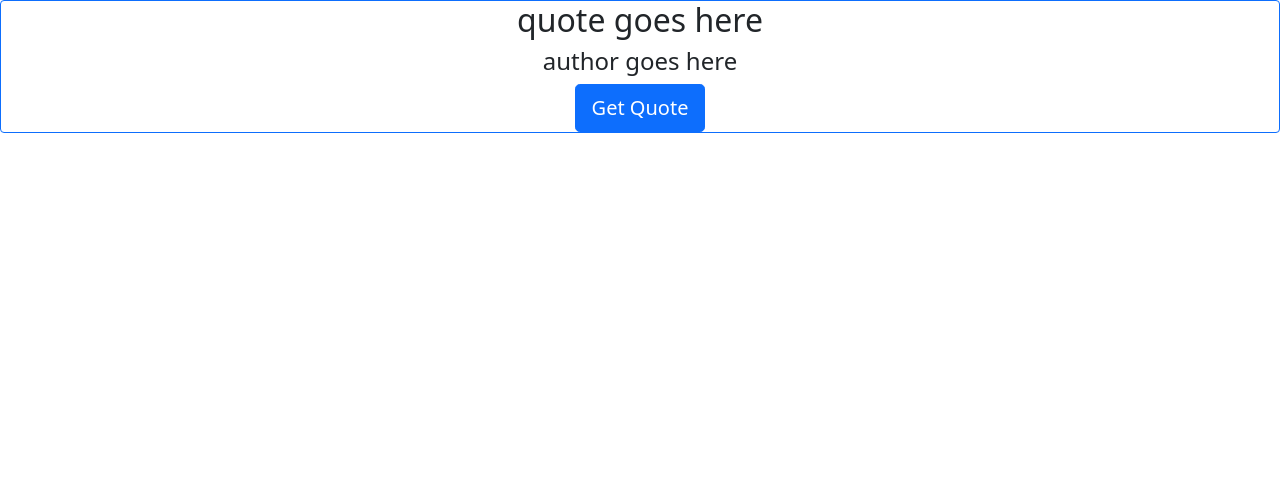
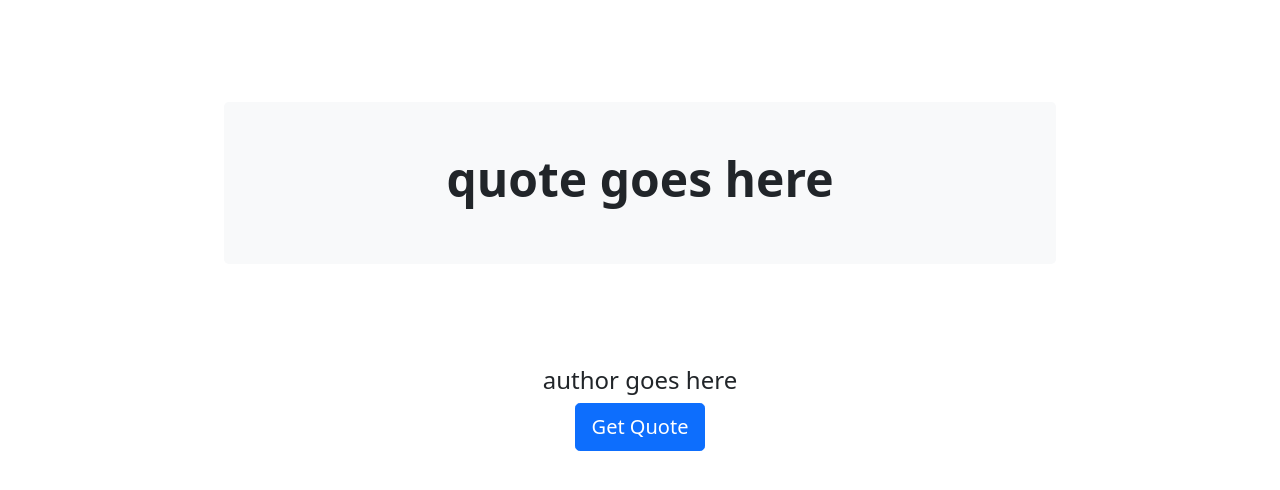
Before and after one commit to Holgermueller/gottahearit, a React (Create React App) app: page / in a window 1280 px wide. Shown: the top 490 px of the page. Built offline with nearby package versions, Linux system fonts and the light colour scheme.

Commit message:
some styling

```diff
--- a/src/App.js
+++ b/src/App.js
@@ -1,17 +1,15 @@
+import QuoteDisplay from "./Display/Display";
 import "./App.css";
 
 function App() {
   return (
-    <div className="App">
-      <div id="quote-box" className="border border-primary rounded">
-        <h2 className="jumbotron" id="text">
-          quote goes here
-        </h2>
-        <h4 id="author">author goes here</h4>
-        <button type="submit" className="btn btn-primary btn-lg" id="new-quote">
-          Get Quote
-        </button>
-      </div>
+    <div id="quote-box" className="App">
+      <QuoteDisplay />
+
+      <h4 id="author">author goes here</h4>
+      <button type="submit" className="btn btn-primary btn-lg" id="new-quote">
+        Get Quote
+      </button>
     </div>
   );
 }
--- /dev/null
+++ b/src/Display/Display.js
@@ -0,0 +1,16 @@
+const display = {
+  width: "65%",
+  margin: "8% auto",
+};
+
+function QuoteDisplay() {
+  return (
+    <div style={display} className="py-5 rounded-3 container-fluid bg-light">
+      <h2 id="text" className="display-5 fw-bold">
+        quote goes here
+      </h2>
+    </div>
+  );
+}
+
+export default QuoteDisplay;
```
